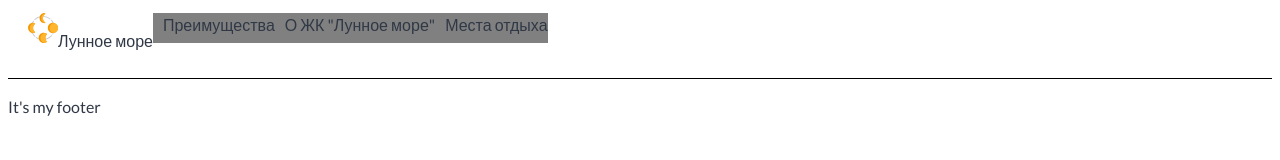
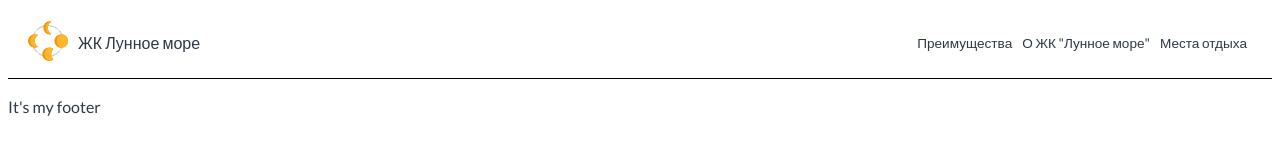
Before and after one commit to FunnyDrew/layout-designer-project-lvl1, a website: page src/index.html in a window 1280 px wide. Drawn offline with Linux system fonts and the light colour scheme.

Commit message:
step 3.2

```diff
--- a/src/index.html
+++ b/src/index.html
@@ -12,16 +12,14 @@
     <header class="header">
         <div class="logo">
             <img class="logo-img" src="img/logo.svg" alt="logo">
-            <p>Лунное море</p>
+            <div class="logo-name">ЖК Лунное море</div>
         </div>
 
-        <div class="menu">
-            <ul class="nav">
-                <li> <a href="#">Преимущества</a></li>
-                <li> <a href="#">О ЖК "Лунное море"</a></li>
-                <li> <a href="#">Места отдыха</a></li>
-            </ul>
-        </div>
+        <ul class="nav">
+            <li class="menu-item"> <a href="#">Преимущества</a></li>
+            <li class="menu-item"> <a href="#">О ЖК "Лунное море"</a></li>
+            <li class="menu-item"> <a href="#">Места отдыха</a></li>
+        </ul>
 
     </header>
 
--- a/src/styles/style.css
+++ b/src/styles/style.css
@@ -1,6 +1,9 @@
 /** CSS STYLE **/
 body {
+  box-sizing: borber-box;
+
   color: #303846;
+
   font-size: 16px;
   font-family: Lato, sans-serif;
   line-height: 1.5;
@@ -16,46 +19,51 @@ h1 {
 h2 {
   margin-top: 0;
   margin-bottom: 0.5em;
+
   font-size: 1.8em;
 }
 
 ul {
   list-style: none;
-  margin: 0 auto;
-  padding-left: 0;
 }
+
 a {
+  color: #303846;
   text-decoration: none;
-  color: #303846;
 }
+
 li {
-  margin-left: 10px;
+  margin: 5px;
 }
 
 .header {
   display: flex;
-  justify-content: left;
-  align-content: center;
+  align-items: center;
+  justify-content: space-between;
   height: 60px;
-  padding-top: 5px;
-  padding-bottom: 5px;
-  padding-left: 20px;
-  padding-right: 20px;
+  padding: 5px 20px 5px 20px;
+
+  font-size: 0.85em;
+
   border-bottom: solid 1px black;
 }
 
 .logo {
   display: flex;
+  align-content: center;
 }
 
 .logo-img {
-  height: 30px;
-  width: 30px;
+  width: 40px;
+
+  height: 40px;
 }
 
-.menu {
-  height: 30px;
-  background-color: gray;
+.logo-name {
+  margin: auto;
+  padding: 10px;
+
+  font-size: 1rem;
 }
 
 .nav {
```
